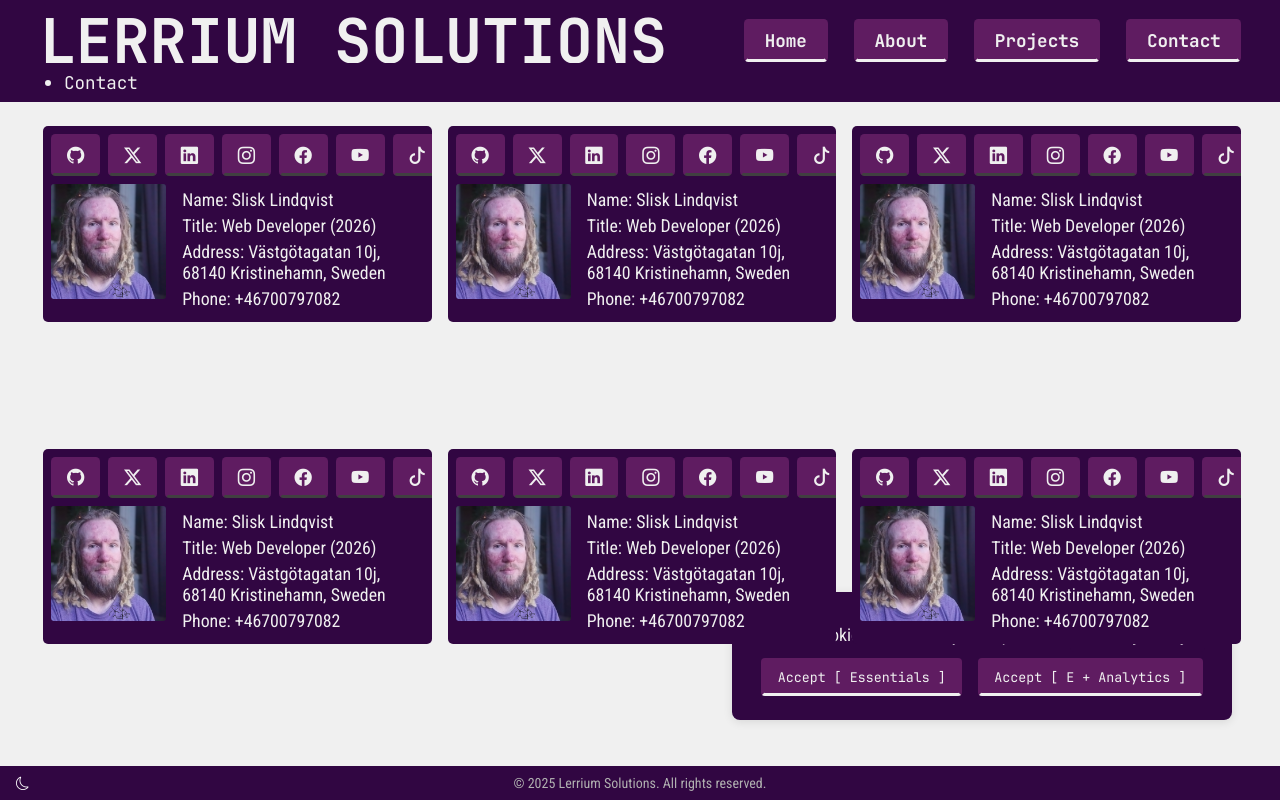
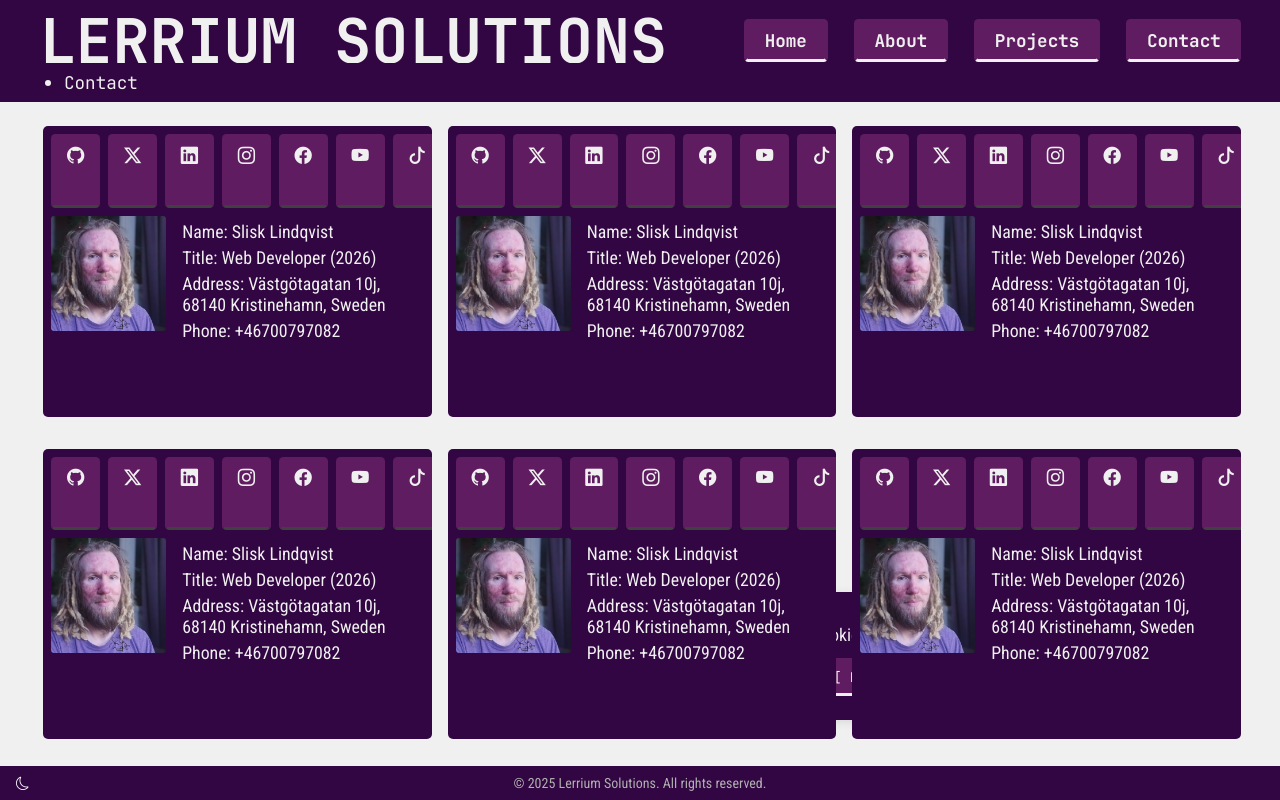
Before and after one commit to Lerrium-Solutions/Frontend, a React (Vite) app: page /contact in a window 1280 px wide. Built offline with nearby package versions, Linux system fonts and the light colour scheme.

Commit message:
Commented the contact-wrapper out, to see if I can fix the errors I have caused to the contact page..

```diff
--- a/src/assets/components/ContactItem.jsx
+++ b/src/assets/components/ContactItem.jsx
@@ -2,7 +2,7 @@ import React from 'react';
 
 const ContactListItem = ({ card, activeForm, toggleForm, sendEmail, socialIcons }) => {
     return (
-        <div className="contact-wrapper">
+        // <div className="contact-wrapper">
             <div className="contact-form-card" onClick={() => toggleForm(card.id)}>
                 <div className="contact-card-social">
                 {Object.entries(socialIcons).map(([platform, iconClass]) => {
@@ -39,7 +39,7 @@ const ContactListItem = ({ card, activeForm, toggleForm, sendEmail, socialIcons
                 </form>
                 </div>
             </div>
-        </div>
+        // </div>
     );
 };
 
```
